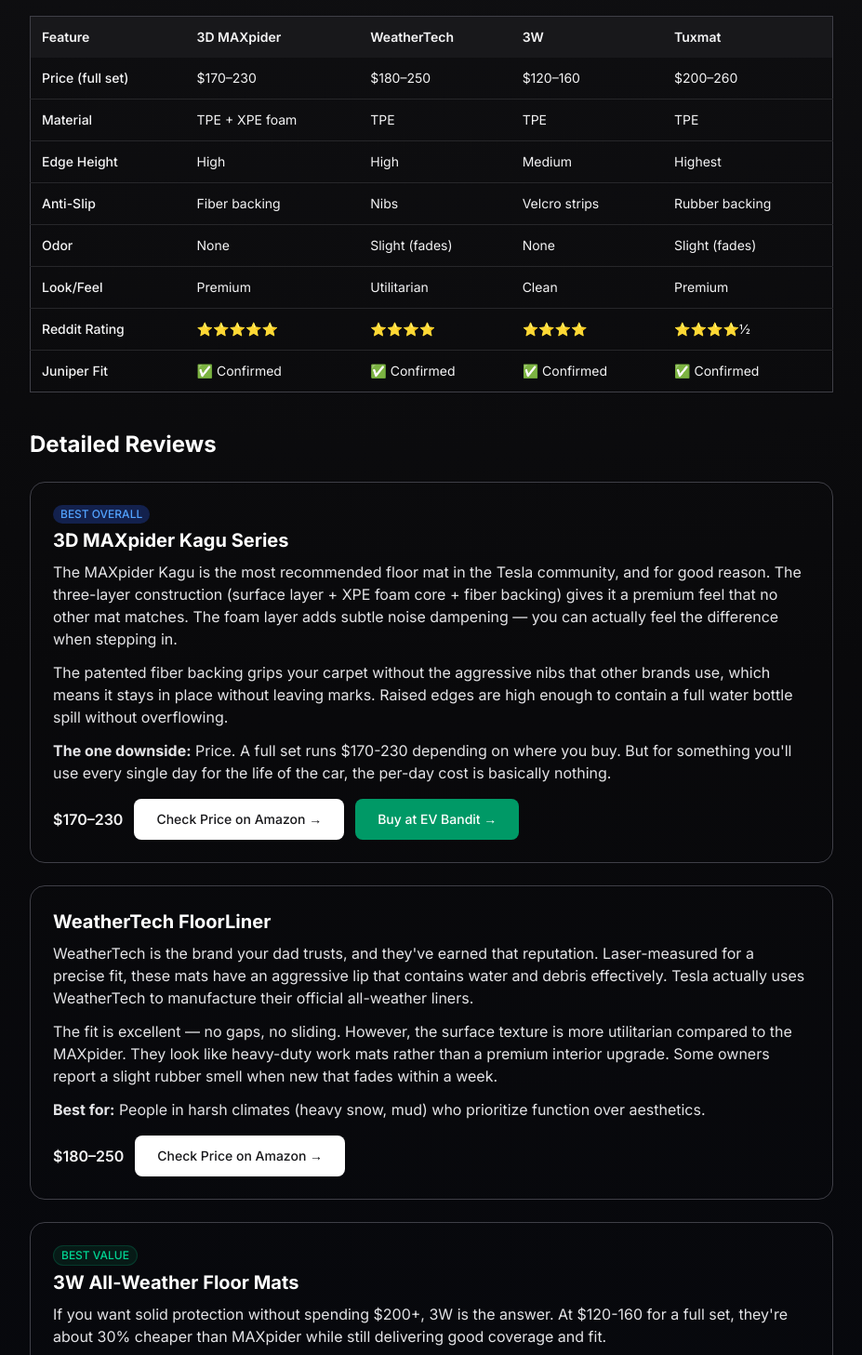
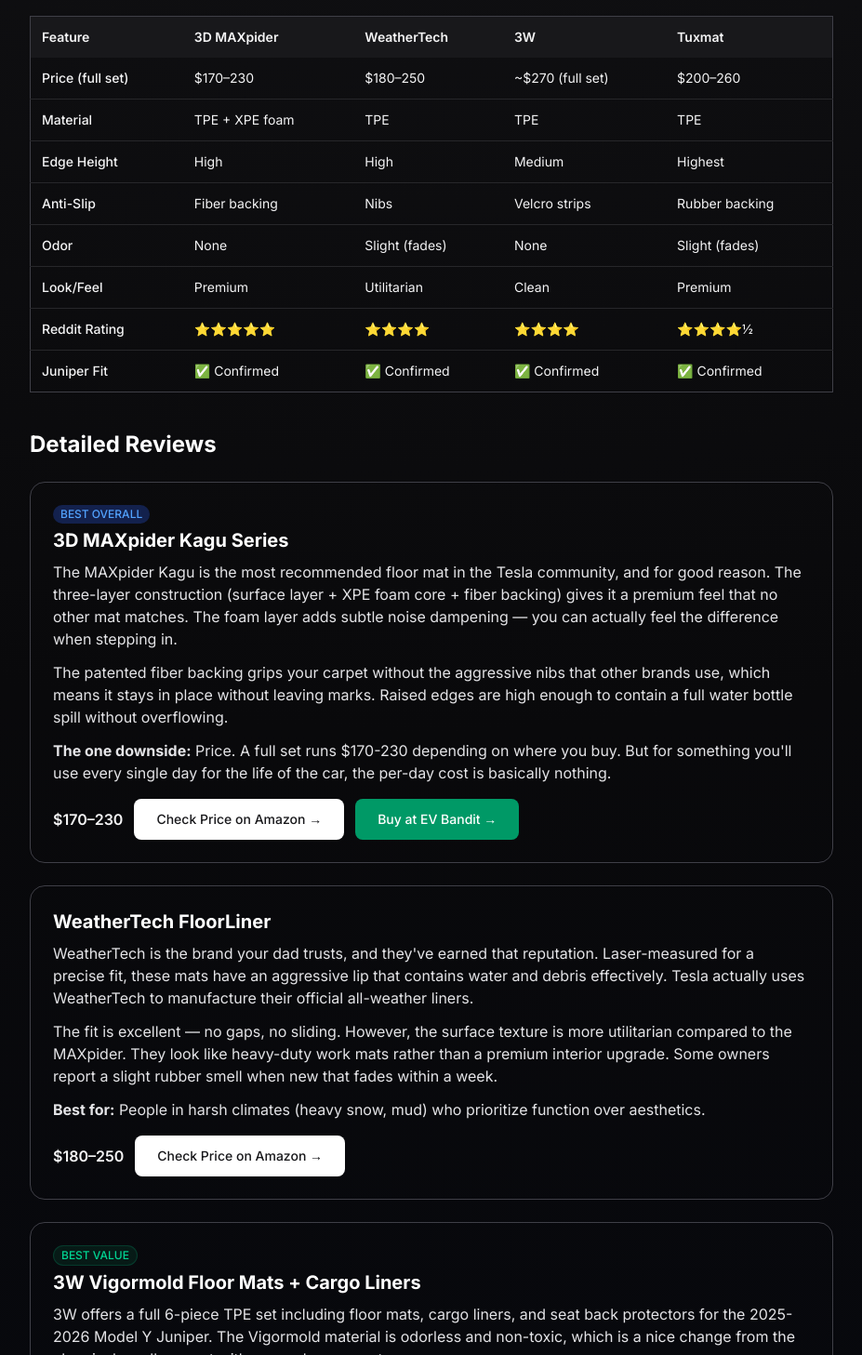
Before and after one commit to jzOcb/teslamodelguy, a Next.js app: page /reviews/floor-mats/best-tesla-model-y-juniper-floor-mats in a window 1280 px wide. Shown: the part 1343-2800 px from the top of the page at 93% size, without its empty margins (176-1103 px from the left). Built offline with nearby package versions, Linux system fonts and the light colour scheme.

Commit message:
Update 3W product content: correct price, description, features from actual Amazon listing

```diff
--- a/src/app/reviews/floor-mats/best-tesla-model-y-juniper-floor-mats/page.tsx
+++ b/src/app/reviews/floor-mats/best-tesla-model-y-juniper-floor-mats/page.tsx
@@ -41,7 +41,7 @@
         <h2 className="font-bold text-white mb-3">⚡ Quick Verdict</h2>
         <ul className="space-y-2 text-sm">
           <li><strong>Best Overall:</strong> 3D MAXpider Kagu — premium fit, looks great, most Reddit-recommended</li>
-          <li><strong>Best Value:</strong> 3W — 30% cheaper, solid protection, velcro backing</li>
+          <li><strong>Best Value:</strong> 3W Vigormold — full set with cargo liners + seat protectors, great value</li>
           <li><strong>Best Brand Recognition:</strong> WeatherTech — you know the name, excellent containment</li>
           <li><strong>Best Coverage:</strong> Tuxmat — highest sidewall edges, maximum protection</li>
         </ul>
@@ -80,7 +80,7 @@
               </tr>
             </thead>
             <tbody className="divide-y divide-zinc-800">
-              <tr><td className="p-3 font-medium">Price (full set)</td><td className="p-3">$170–230</td><td className="p-3">$180–250</td><td className="p-3">$120–160</td><td className="p-3">$200–260</td></tr>
+              <tr><td className="p-3 font-medium">Price (full set)</td><td className="p-3">$170–230</td><td className="p-3">$180–250</td><td className="p-3">~$270 (full set)</td><td className="p-3">$200–260</td></tr>
               <tr><td className="p-3 font-medium">Material</td><td className="p-3">TPE + XPE foam</td><td className="p-3">TPE</td><td className="p-3">TPE</td><td className="p-3">TPE</td></tr>
               <tr><td className="p-3 font-medium">Edge Height</td><td className="p-3">High</td><td className="p-3">High</td><td className="p-3">Medium</td><td className="p-3">Highest</td></tr>
               <tr><td className="p-3 font-medium">Anti-Slip</td><td className="p-3">Fiber backing</td><td className="p-3">Nibs</td><td className="p-3">Velcro strips</td><td className="p-3">Rubber backing</td></tr>
@@ -154,23 +154,23 @@
           <div className="flex items-center gap-2 mb-1">
             <span className="bg-emerald-500/10 text-emerald-400 border border-emerald-500/20 text-xs font-medium px-2 py-0.5 rounded-full">BEST VALUE</span>
           </div>
-          <h3 className="text-xl font-bold text-white mb-2">3W All-Weather Floor Mats</h3>
+          <h3 className="text-xl font-bold text-white mb-2">3W Vigormold Floor Mats + Cargo Liners</h3>
           <p className="text-zinc-200 mb-3">
-            If you want solid protection without spending $200+, 3W is the answer. At $120-160 for
-            a full set, they&apos;re about 30% cheaper than MAXpider while still delivering good coverage
-            and fit.
+            3W offers a full 6-piece TPE set including floor mats, cargo liners, and seat back protectors
+            for the 2025-2026 Model Y Juniper. The Vigormold material is odorless and non-toxic, which is
+            a nice change from the chemical smell you get with some cheaper mats.
           </p>
           <p className="text-zinc-200 mb-3">
-            The velcro-like strips on the bottom keep them anchored well. Edge height is slightly lower
-            than MAXpider and WeatherTech, but still sufficient for normal use. Cleaning is straightforward
-            — pull out, hose down, dry, done.
+            The front mats have a clever built-in storage groove for umbrellas, and the rear mats extend
+            under the seats for extra coverage. Edge-to-edge custom fit with raised lips to catch spills.
+            4.5 stars on Amazon with solid reviews. Easy to clean - just hose them off.
           </p>
           <p className="text-zinc-200 mb-3">
-            <strong>Best for:</strong> Budget-conscious owners who want good protection without the premium
-            price tag.
+            <strong>Best for:</strong> Owners who want a complete protection kit (floor + cargo + seat backs)
+            in one purchase. At $270 for the full set, it&apos;s actually good value considering you get everything.
           </p>
           <div className="flex items-center gap-3 mt-4 flex-wrap">
-            <span className="font-semibold">$120–160</span>
+            <span className="font-semibold">~$270 (full set)</span>
             <a href="https://www.amazon.com/dp/B0F2FFNT3X?tag=teslamodelguy-20" target="_blank" rel="noopener noreferrer" className="text-sm bg-white text-zinc-900 px-6 py-3 rounded-lg font-medium hover:bg-zinc-200 transition">Check Price on Amazon →</a>
           </div>
         </div>
--- a/src/app/reviews/floor-mats/page.tsx
+++ b/src/app/reviews/floor-mats/page.tsx
@@ -47,9 +47,9 @@
     name: "3W All-Weather Floor Mats",
     brand: "3W",
     image: "/images/3w-product.jpg",
-    price: "$120–160",
+    price: "~$270 (full set)",
     description:
-      "Around 30% cheaper than MAXpider with solid coverage and strong anti-slip hold. Great value option.",
+      "Full TPE set with floor mats, cargo liners, and seat back protectors. Odorless Vigormold material, 4.5 stars.",
     amazonSearch: "3W+Tesla+Model+Y+floor+mats",
   },
   {
```
